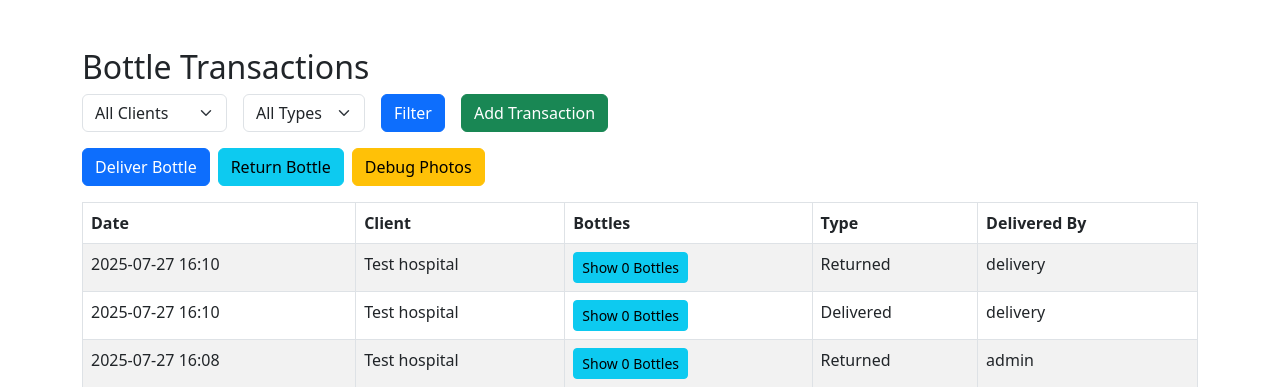
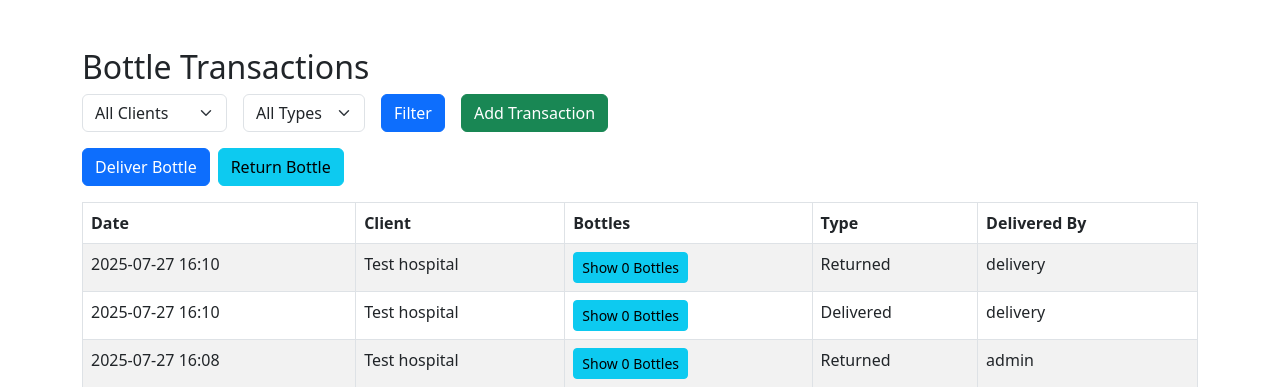
Before and after one commit to ashishmishra1998/O2_MGMT, a Django app: page /transactions/ in a window 1280 px wide. Shown: the part 56-443 px from the top of the page. Run offline with Django 5.2, Linux system fonts and the light colour scheme; a user stored in the database is signed in; data comes from the database, SQL or seed files in the repository; data that the repository does not hold is empty; some libraries are stand-ins or nearby versions.

Commit message:
Removed debug photos button

```diff
--- a/templates/transaction_list.html
+++ b/templates/transaction_list.html
@@ -30,7 +30,6 @@
     <div class="d-flex gap-2 mb-3">
         <a href="{% url 'transaction_create' %}?transaction_type=delivered" class="btn btn-primary">Deliver Bottle</a>
         <a href="{% url 'transaction_create' %}?transaction_type=returned" class="btn btn-info">Return Bottle</a>
-        <a href="{% url 'debug_photos' %}" class="btn btn-warning">Debug Photos</a>
     </div>
     <table class="table table-bordered table-striped">
         <thead>
```
